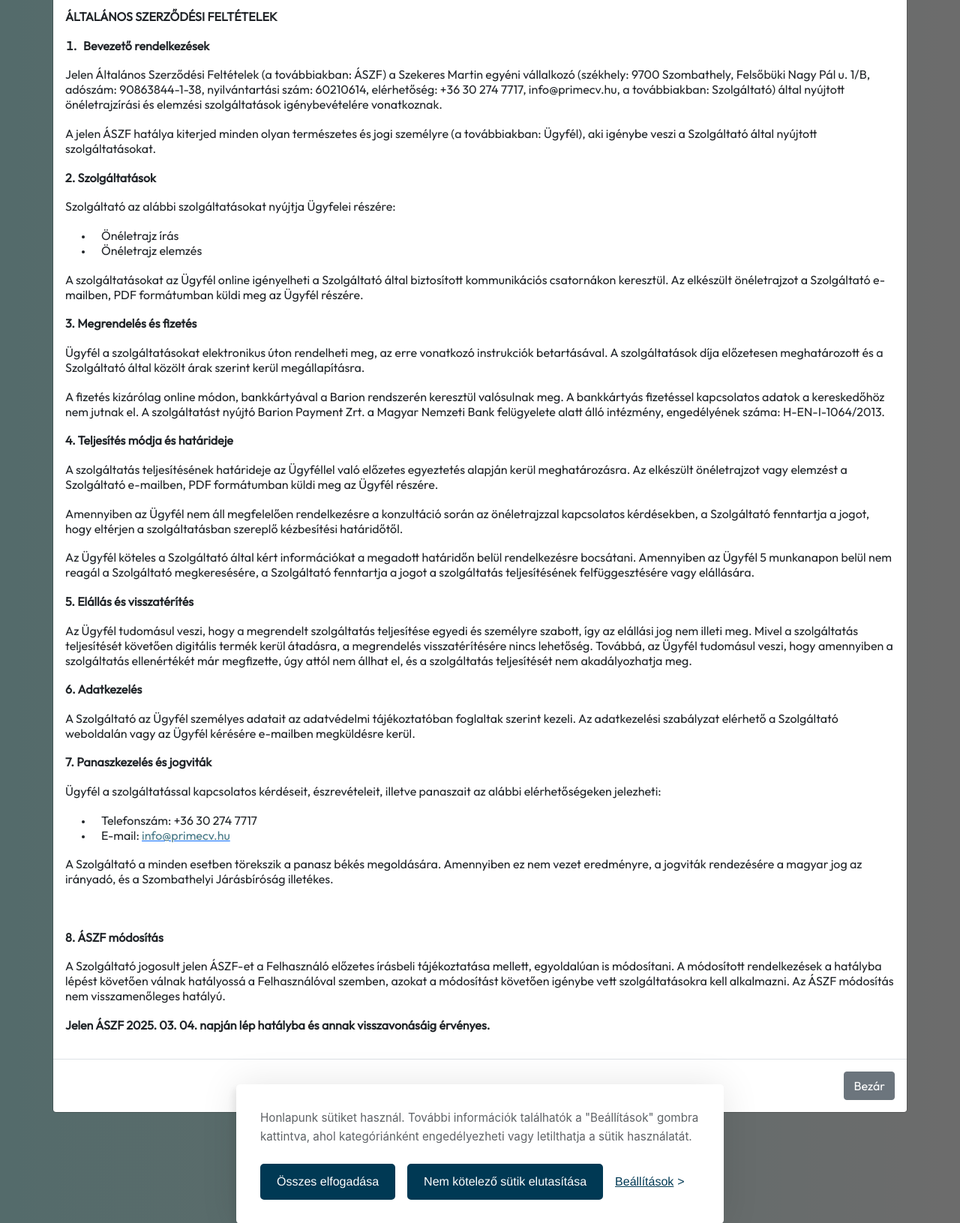
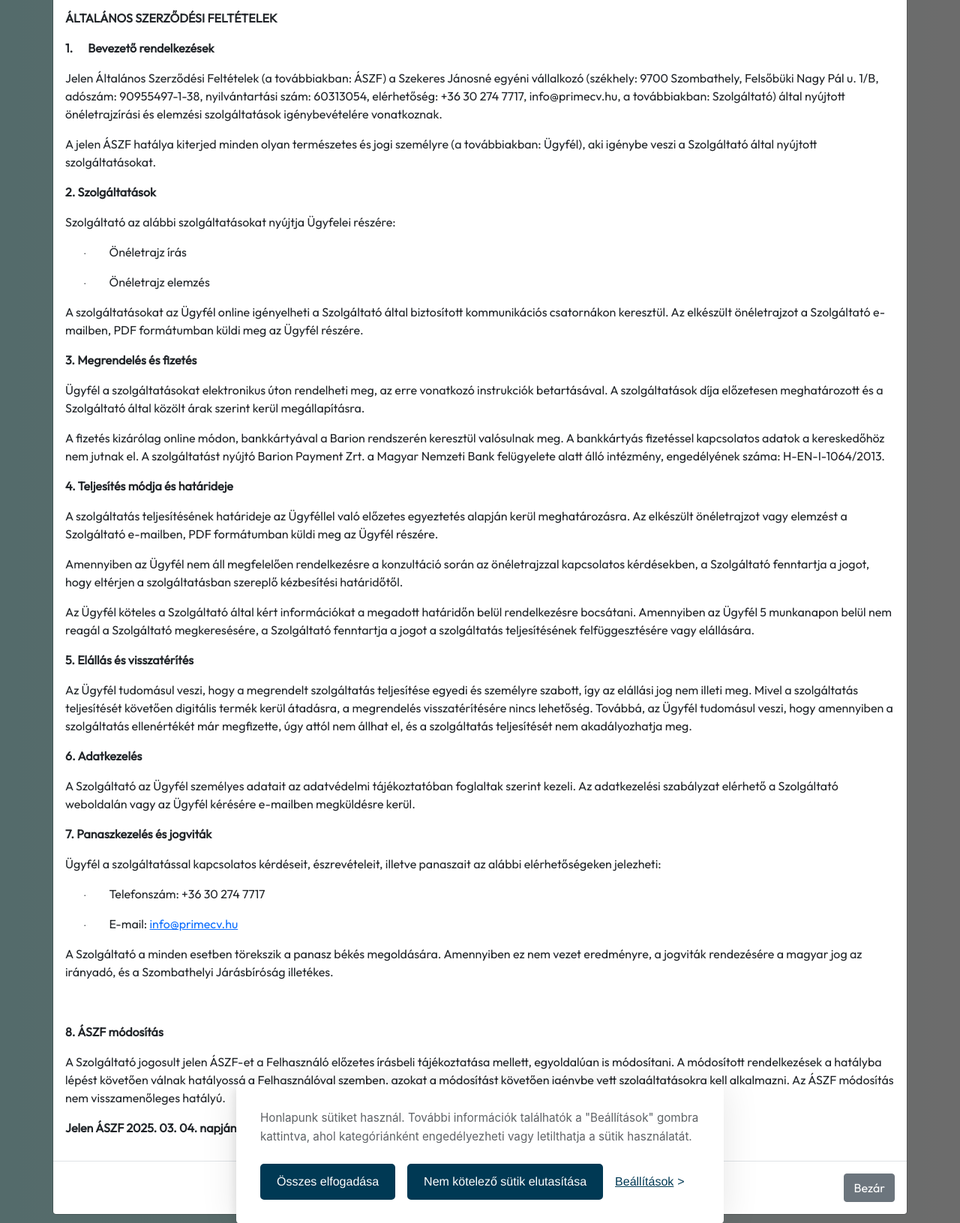
Before and after one commit to Kiralyroli/karrier, a Symfony app: template templates/cart/cart.html.twig in a window 1280 px wide, after a click on "ÁSZF". Shown: the part 96-1727 px from the top of the page at 75% size. Run offline with Twig, Linux system fonts and the light colour scheme; the template is opened without the code that fills it, so the values that code supplies are empty; style sheets or scripts are compiled from the project's sources; some libraries are stand-ins or nearby versions.

Commit message:
aszf módosítás

```diff
--- a/templates/information/aszf.html.twig
+++ b/templates/information/aszf.html.twig
@@ -1,93 +1,110 @@
-<p style="margin-top:0pt; margin-bottom:14pt; line-height:normal">
-    <strong><span >ÁLTALÁNOS SZERZŐDÉSI FELTÉTELEK</span></strong>
-</p>
-<ol type="1" style="margin:0pt; padding-left:0pt">
-    <li style="margin-top:14pt; margin-left:14pt; margin-bottom:14pt; line-height:normal; padding-left:4pt; font-weight:bold">
-        Bevezető rendelkezések<span style="font-weight:normal"> </span>
-    </li>
-</ol>
-<p style="margin-top:14pt; margin-bottom:14pt; line-height:normal">
-    <span >Jelen Általános Szerződési Feltételek (a továbbiakban: ÁSZF) a Szekeres Martin egyéni vállalkozó (székhely: 9700 Szombathely, Felsőbüki Nagy Pál u. 1/B, adószám: 90863844-1-38, nyilvántartási szám: 60210614, elérhetőség: +36 30 274 7717, info@primecv.hu, a továbbiakban: Szolgáltató) által nyújtott önéletrajzírási és elemzési szolgáltatások igénybevételére vonatkoznak.</span>
-</p>
-<p style="margin-top:14pt; margin-bottom:14pt; line-height:normal">
-    <span >A jelen ÁSZF hatálya kiterjed minden olyan természetes és jogi személyre (a továbbiakban: Ügyfél), aki igénybe veszi a Szolgáltató által nyújtott szolgáltatásokat.</span>
-</p>
-<p style="margin-top:14pt; margin-bottom:14pt; line-height:normal">
-    <strong><span >2. Szolgáltatások</span></strong><span > </span>
-</p>
-<p style="margin-top:14pt; margin-bottom:14pt; line-height:normal">
-    <span >Szolgáltató az alábbi szolgáltatásokat nyújtja Ügyfelei részére:</span>
-</p>
-<ul type="disc" style="margin:0pt; padding-left:0pt">
-    <li style="margin-top:14pt; margin-left:27.6pt; line-height:normal; padding-left:8.4pt; font-size:10pt">
-        <span style="font-size:12pt">Önéletrajz írás</span>
-    </li>
-    <li style="margin-left:27.6pt; margin-bottom:14pt; line-height:normal; padding-left:8.4pt; font-size:10pt">
-        <span style="font-size:12pt">Önéletrajz elemzés</span>
-    </li>
-</ul>
-<p style="margin-top:14pt; margin-bottom:14pt; line-height:normal">
-    <span >A szolgáltatásokat az Ügyfél online igényelheti a Szolgáltató által biztosított kommunikációs csatornákon keresztül. Az elkészült önéletrajzot a Szolgáltató e-mailben, PDF formátumban küldi meg az Ügyfél részére.</span>
-</p>
-<p style="margin-top:14pt; margin-bottom:14pt; line-height:normal">
-    <strong><span >3. Megrendelés és fizetés</span></strong><span > </span>
-</p>
-<p style="margin-top:14pt; margin-bottom:14pt; line-height:normal">
-    <span >Ügyfél a szolgáltatásokat elektronikus úton rendelheti meg, az erre vonatkozó instrukciók betartásával. A szolgáltatások díja előzetesen meghatározott és a Szolgáltató által közölt árak szerint kerül megállapításra.</span>
-</p>
-<p style="margin-top:14pt; margin-bottom:14pt; line-height:normal">
-    <span >A fizetés kizárólag online módon, bankkártyával a Barion rendszerén keresztül valósulnak meg. A bankkártyás fizetéssel kapcsolatos adatok a kereskedőhöz nem jutnak el. A szolgáltatást nyújtó Barion Payment Zrt. a Magyar Nemzeti Bank felügyelete alatt álló intézmény, engedélyének száma: H-EN-I-1064/2013.</span>
-</p>
-<p style="margin-top:14pt; margin-bottom:14pt; line-height:normal">
-    <strong><span >4. Teljesítés módja és határideje</span></strong><span > </span>
-</p>
-<p style="margin-top:14pt; margin-bottom:14pt; line-height:normal">
-    <span >A szolgáltatás teljesítésének határideje az Ügyféllel való előzetes egyeztetés alapján kerül meghatározásra. Az elkészült önéletrajzot vagy elemzést a Szolgáltató e-mailben, PDF formátumban küldi meg az Ügyfél részére.</span>
-</p>
-<p style="margin-top:14pt; margin-bottom:14pt; line-height:normal">
-    <span >Amennyiben az Ügyfél nem áll megfelelően rendelkezésre a konzultáció során az önéletrajzzal kapcsolatos kérdésekben, a Szolgáltató fenntartja a jogot, hogy eltérjen a szolgáltatásban szereplő kézbesítési határidőtől.</span>
-</p>
-<p style="margin-top:14pt; margin-bottom:14pt; line-height:normal">
-    <span >Az Ügyfél köteles a Szolgáltató által kért információkat a megadott határidőn belül rendelkezésre bocsátani. Amennyiben az Ügyfél 5 munkanapon belül nem reagál a Szolgáltató megkeresésére, a Szolgáltató fenntartja a jogot a szolgáltatás teljesítésének felfüggesztésére vagy elállására.</span>
-</p>
-<p style="margin-top:14pt; margin-bottom:14pt; line-height:normal">
-    <strong><span >5. Elállás és visszatérítés</span></strong>
-</p>
-<p style="margin-top:14pt; margin-bottom:14pt; line-height:normal">
-    <span >Az Ügyfél tudomásul veszi, hogy a megrendelt szolgáltatás teljesítése egyedi és személyre szabott, így az elállási jog nem illeti meg. Mivel a szolgáltatás teljesítését követően digitális termék kerül átadásra, a megrendelés visszatérítésére nincs lehetőség. Továbbá, az Ügyfél tudomásul veszi, hogy amennyiben a szolgáltatás ellenértékét már megfizette, úgy attól nem állhat el, és a szolgáltatás teljesítését nem akadályozhatja meg.</span>
-</p>
-<p style="margin-top:14pt; margin-bottom:14pt; line-height:normal">
-    <strong><span >6. Adatkezelés</span></strong><span > </span>
-</p>
-<p style="margin-top:14pt; margin-bottom:14pt; line-height:normal">
-    <span >A Szolgáltató az Ügyfél személyes adatait az adatvédelmi tájékoztatóban foglaltak szerint kezeli. Az adatkezelési szabályzat elérhető a Szolgáltató weboldalán vagy az Ügyfél kérésére e-mailben megküldésre kerül.</span>
-</p>
-<p style="margin-top:14pt; margin-bottom:14pt; line-height:normal">
-    <strong><span >7. Panaszkezelés és jogviták</span></strong><span > </span>
-</p>
-<p style="margin-top:14pt; margin-bottom:14pt; line-height:normal">
-    <span >Ügyfél a szolgáltatással kapcsolatos kérdéseit, észrevételeit, illetve panaszait az alábbi elérhetőségeken jelezheti:</span>
-</p>
-<ul type="disc" style="margin:0pt; padding-left:0pt">
-    <li style="margin-top:14pt; margin-left:27.6pt; line-height:normal; padding-left:8.4pt; font-size:10pt">
-        <span style="font-size:12pt">Telefonszám: +36 30 274 7717</span>
-    </li>
-    <li style="margin-left:27.6pt; margin-bottom:14pt; line-height:normal; padding-left:8.4pt; font-size:10pt">
-        <span style="font-size:12pt">E-mail: </span><a href="mailto:info@primecv.hu" style="text-decoration:none"><u><span style="font-size:12pt; color:#467886">info@primecv.hu</span></u></a>
-    </li>
-</ul>
-<p style="margin-top:14pt; margin-bottom:14pt; line-height:normal">
-    <span >A Szolgáltató a minden esetben törekszik a panasz békés megoldására. Amennyiben ez nem vezet eredményre, a jogviták rendezésére a magyar jog az irányadó, és a Szombathelyi Járásbíróság illetékes.</span>
-</p>
-<p style="margin-top:14pt; margin-bottom:14pt; line-height:normal">
-    <span >&#xa0;</span>
-</p>
-<p style="margin-top:14pt; margin-bottom:14pt; line-height:normal">
-    <strong><span >8. ÁSZF módosítás</span></strong>
-</p>
-<p style="margin-top:14pt; margin-bottom:14pt; line-height:normal">
-    <span >A Szolgáltató jogosult jelen ÁSZF-et a Felhasználó előzetes írásbeli tájékoztatása mellett, egyoldalúan is módosítani. A módosított rendelkezések a hatályba lépést követően válnak hatályossá a Felhasználóval szemben, azokat a módosítást követően igénybe vett szolgáltatásokra kell alkalmazni. Az ÁSZF módosítás nem visszamenőleges hatályú.</span>
-</p>
-<p style="margin-top:14pt; margin-bottom:14pt; line-height:normal">
-    <strong><span >Jelen ÁSZF 2025. 03. 04. napján lép hatályba és annak visszavonásáig érvényes.</span></strong>
-</p>
+<p><strong><span lang=HU>ÁLTALÁNOS SZERZŐDÉSI FELTÉTELEK</span></strong></p>
+
+<p style='margin-left:.25in;text-indent:-.25in'><b><span lang=HU>1.<span>&nbsp;&nbsp;&nbsp;&nbsp;&nbsp; </span></span></b><strong><span
+                lang=HU>Bevezető rendelkezések</span></strong><span lang=HU> </span></p>
+
+<p><span lang=HU>Jelen Általános Szerződési Feltételek (a továbbiakban: ÁSZF) a
+Szekeres Jánosné egyéni vállalkozó (székhely: 9700 Szombathely, Felsőbüki Nagy
+Pál u. 1/B, adószám: 90955497-1-38, nyilvántartási szám: 60313054, elérhetőség:
++36 30 274 7717, info@primecv.hu, a továbbiakban: Szolgáltató) által nyújtott
+önéletrajzírási és elemzési szolgáltatások igénybevételére vonatkoznak.</span></p>
+
+<p><span lang=HU>A jelen ÁSZF hatálya kiterjed minden olyan természetes és jogi
+személyre (a továbbiakban: Ügyfél), aki igénybe veszi a Szolgáltató által
+nyújtott szolgáltatásokat.</span></p>
+
+<p><strong><span lang=HU>2. Szolgáltatások</span></strong><span lang=HU> </span></p>
+
+<p><span lang=HU>Szolgáltató az alábbi szolgáltatásokat nyújtja Ügyfelei
+részére:</span></p>
+
+<p style='margin-left:.5in;text-indent:-.25in'><span lang=HU style='font-size:
+10.0pt;font-family:Symbol'>·<span>&nbsp;&nbsp;&nbsp;&nbsp;&nbsp;&nbsp;&nbsp;&nbsp;
+</span></span><span lang=HU>Önéletrajz írás</span></p>
+
+<p style='margin-left:.5in;text-indent:-.25in'><span lang=HU style='font-size:
+10.0pt;font-family:Symbol'>·<span>&nbsp;&nbsp;&nbsp;&nbsp;&nbsp;&nbsp;&nbsp;&nbsp;
+</span></span><span lang=HU>Önéletrajz elemzés</span></p>
+
+<p><span lang=HU>A szolgáltatásokat az Ügyfél online igényelheti a Szolgáltató
+által biztosított kommunikációs csatornákon keresztül. Az elkészült
+önéletrajzot a Szolgáltató e-mailben, PDF formátumban küldi meg az Ügyfél
+részére.</span></p>
+
+<p><strong><span lang=HU>3. Megrendelés és fizetés</span></strong><span
+            lang=HU> </span></p>
+
+<p><span lang=HU>Ügyfél a szolgáltatásokat elektronikus úton rendelheti meg, az
+erre vonatkozó instrukciók betartásával. A szolgáltatások díja előzetesen
+meghatározott és a Szolgáltató által közölt árak szerint kerül megállapításra.</span></p>
+
+<p><span lang=HU>A fizetés kizárólag online módon, bankkártyával a Barion
+rendszerén keresztül valósulnak meg. A bankkártyás fizetéssel kapcsolatos
+adatok a kereskedőhöz nem jutnak el. A szolgáltatást nyújtó Barion Payment Zrt.
+a Magyar Nemzeti Bank felügyelete alatt álló intézmény, engedélyének száma:
+H-EN-I-1064/2013.</span></p>
+
+<p><strong><span lang=HU>4. Teljesítés módja és határideje</span></strong><span
+            lang=HU> </span></p>
+
+<p><span lang=HU>A szolgáltatás teljesítésének határideje az Ügyféllel való
+előzetes egyeztetés alapján kerül meghatározásra. Az elkészült önéletrajzot
+vagy elemzést a Szolgáltató e-mailben, PDF formátumban küldi meg az Ügyfél
+részére.</span></p>
+
+<p><span lang=HU>Amennyiben az Ügyfél nem áll megfelelően rendelkezésre a
+konzultáció során az önéletrajzzal kapcsolatos kérdésekben, a Szolgáltató
+fenntartja a jogot, hogy eltérjen a szolgáltatásban szereplő kézbesítési
+határidőtől.</span></p>
+
+<p><span lang=HU>Az Ügyfél köteles a Szolgáltató által kért információkat a
+megadott határidőn belül rendelkezésre bocsátani. Amennyiben az Ügyfél 5
+munkanapon belül nem reagál a Szolgáltató megkeresésére, a Szolgáltató
+fenntartja a jogot a szolgáltatás teljesítésének felfüggesztésére vagy
+elállására.</span></p>
+
+<p><b><span lang=HU>5. Elállás és visszatérítés</span></b></p>
+
+<p><span lang=HU>Az Ügyfél tudomásul veszi, hogy a megrendelt szolgáltatás
+teljesítése egyedi és személyre szabott, így az elállási jog nem illeti meg.
+Mivel a szolgáltatás teljesítését követően digitális termék kerül átadásra, a
+megrendelés visszatérítésére nincs lehetőség. Továbbá, az Ügyfél tudomásul
+veszi, hogy amennyiben a szolgáltatás ellenértékét már megfizette, úgy attól
+nem állhat el, és a szolgáltatás teljesítését nem akadályozhatja meg.</span></p>
+
+<p><strong><span lang=HU>6. Adatkezelés</span></strong><span lang=HU> </span></p>
+
+<p><span lang=HU>A Szolgáltató az Ügyfél személyes adatait az adatvédelmi
+tájékoztatóban foglaltak szerint kezeli. Az adatkezelési szabályzat elérhető a
+Szolgáltató weboldalán vagy az Ügyfél kérésére e-mailben megküldésre kerül.</span></p>
+
+<p><strong><span lang=HU>7. Panaszkezelés és jogviták</span></strong><span
+            lang=HU> </span></p>
+
+<p><span lang=HU>Ügyfél a szolgáltatással kapcsolatos kérdéseit, észrevételeit,
+illetve panaszait az alábbi elérhetőségeken jelezheti:</span></p>
+
+<p style='margin-left:.5in;text-indent:-.25in'><span lang=HU style='font-size:
+10.0pt;font-family:Symbol'>·<span>&nbsp;&nbsp;&nbsp;&nbsp;&nbsp;&nbsp;&nbsp;&nbsp;
+</span></span><span lang=HU>Telefonszám: +36 30 274 7717</span></p>
+
+<p style='margin-left:.5in;text-indent:-.25in'><span lang=HU style='font-size:
+10.0pt;font-family:Symbol'>·<span>&nbsp;&nbsp;&nbsp;&nbsp;&nbsp;&nbsp;&nbsp;&nbsp;
+</span></span><span lang=HU>E-mail: <a href="mailto:info@primecv.hu">info@primecv.hu</a></span></p>
+
+<p><span lang=HU>A Szolgáltató a minden esetben törekszik a panasz békés
+megoldására. Amennyiben ez nem vezet eredményre, a jogviták rendezésére a
+magyar jog az irányadó, és a Szombathelyi Járásbíróság illetékes.</span></p>
+
+<p><span lang=HU>&nbsp;</span></p>
+
+<p><strong><span lang=HU>8. </span></strong><b><span lang=HU>ÁSZF módosítás</span></b></p>
+
+<p><span lang=HU>A Szolgáltató jogosult jelen ÁSZF-et a Felhasználó előzetes
+írásbeli tájékoztatása mellett, egyoldalúan is módosítani. A módosított
+rendelkezések a hatályba lépést követően válnak hatályossá a Felhasználóval
+szemben, azokat a módosítást követően igénybe vett szolgáltatásokra kell
+alkalmazni. Az ÁSZF módosítás nem visszamenőleges hatályú.</span></p>
+
+<p><b><span lang=HU>Jelen ÁSZF 2025. 03. 04. napján lép hatályba és annak
+visszavonásáig érvényes.</span></b></p>
```
